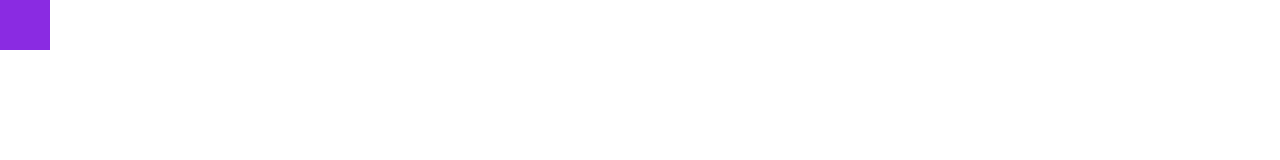
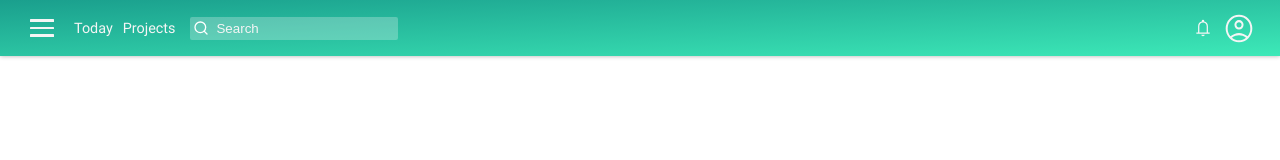
Before and after one commit to Mario-Florio/todo-list, a website built with webpack: page dist/index.html in a window 1280 px wide. Built offline with nearby package versions, Linux system fonts and the light colour scheme.

Commit message:
Created navbar (UI)

```diff
--- /dev/null
+++ b/src/global-functions.js
@@ -0,0 +1,14 @@
+
+export function createHTML(html) {
+    const template = document.createElement('template')
+    template.innerHTML = html.trim()
+    return template.content.firstElementChild
+}
+
+export function render(page) {
+    const body = document.querySelector('body')
+    while (body.hasChildNodes() === true) {
+        body.removeChild(body.lastChild)
+    }
+    body.appendChild(page)
+}
--- a/src/index.js
+++ b/src/index.js
@@ -1,7 +1,8 @@
-import './style-sheets/style.css'
+import './style.css'
+import { render } from './global-functions'
+import { formatDistance, addWeeks, addDays, subDays } from 'date-fns'
+import { navbar } from './navbar/navbar'
 
-const body = document.querySelector('body')
-const el = document.createElement('div')
-el.classList.add('styled')
+let distanceBetweenDatesInRealWords = formatDistance(addWeeks(new Date(), 5), new Date(), { addSuffix: true })
 
-body.appendChild(el)
+render(navbar)
--- /dev/null
+++ b/src/navbar/navbar.css
@@ -0,0 +1,190 @@
+
+.navbar {
+    display: flex;
+    justify-content: space-between;
+    color: whitesmoke;
+    font-family: 'Roboto';
+    font-size: .9rem;
+    height: 7dvh;
+    background-image: linear-gradient(to bottom right, rgb(26, 159, 141), rgb(61, 233, 184));
+    box-shadow: 0 .2px 5px rgba(0, 0, 0, 0.39);
+}
+
+.navbar-container-left {
+    display: flex;
+    align-items: center;
+    margin-left: 25px;
+}
+
+.navbar-container-right {
+    display: flex;
+    align-items: center;
+    margin-right: 25px;
+}
+
+/* Hamburger Menu */
+#hamburger-menu {
+    padding: 2px 5px;
+    border-radius: 2px;
+    cursor: pointer;
+}
+
+.bar {
+    background-color: whitesmoke;
+    margin: 5px 0;
+    height: 2.5px;
+    width: 24px;
+    border-radius: .5px;
+}
+
+#hamburger-menu:hover {
+    background-color: rgb(27, 120, 107);
+}
+
+#hamburger-menu, #hamburger-menu:hover {
+    transition-duration: 0.5s;
+}
+
+#hamburger, #bar1, #bar2, #bar3 {
+    transition: 0.4s;
+}
+
+.is-active>#bar1 {
+    transform: rotate(-45deg) translate(-5px, 5px);
+}
+
+.is-active>#bar2 {
+    opacity: 0;
+}
+
+.is-active>#bar3 {
+    transform: rotate(45deg) translate(-5px, -6px);
+}
+
+/* Links */
+#links {
+    display: flex;
+    margin-left: 10px;
+}
+
+.links {
+    padding: 16px 5px;
+    cursor: pointer;
+}
+
+.links:hover {
+    background-color: rgb(27, 120, 107);
+}
+
+.links, .links:hover {
+    transition-duration: 0.3s;
+}
+
+/* Search Bar */
+#search-bar {
+    display: flex;
+    align-items: center;
+    margin-left: 10px;
+    padding: 3px;
+    background-color: rgba(245, 245, 245, 0.265);
+    border: 0;
+    border-radius: 2px;
+}
+
+#search-bar>::placeholder {
+    color: whitesmoke;
+}
+
+#search-bar>button {
+    display: flex;
+    align-items: center;
+    padding: 0;
+    outline: none;
+    border: none;
+    background: transparent;
+    cursor: pointer;
+}
+
+#search-bar>input {
+    outline: none;
+    border: none;
+    background: transparent;
+    margin-left: 5px;
+}
+
+#search-bar>::-webkit-search-cancel-button {
+    -webkit-appearance: none;
+    appearance: none;
+    color: whitesmoke;
+    height: 15px;
+    width: 15px;
+    background-image: url('./cancel-icon.svg');
+    background-size: 15px;
+    background-repeat: no-repeat;
+    cursor: pointer;
+}
+
+/* Notification Bell */
+#notification-bell {
+    height: 20px;
+    width: 20px;
+    background-image: url('./notification-bell.svg');
+    background-size: 20px;
+    background-repeat: no-repeat;
+    background-position: center;
+    cursor: pointer;
+}
+
+#notification-counter {
+    display: none;
+    height: 12px;
+    width: 12px;
+    margin-left: -2px;
+    margin-top: -2px;
+    font-size: 8px;
+    text-align: center;
+    padding-top: 1px;
+    background-color: red;
+    border-radius: 7px;
+}
+
+/* Account Icon */
+#account-icon {
+    height: 7dvh;
+    width: 32.5px;
+    margin-left: 10px;
+    background-image: url('./account-icon.svg');
+    background-size: 32.5px;
+    background-repeat: no-repeat;
+    background-position: center;
+    cursor: pointer;
+}
+
+/* Media Query (small screens) */
+@media all and (max-width: 500px) {
+    .navbar-container-left {
+        margin-left: 8px;
+    }
+
+    .navbar-container-right {
+        margin-right: 8px;
+    }
+
+    .links {
+        display: none;
+    }
+
+    #search-bar {
+        margin-left: 0;
+        background: transparent;
+    }
+
+    #search-bar>svg {
+        height: 24px;
+        width: 24px;
+    }
+
+    #search-bar>input {
+        display: none;
+    }
+}
--- /dev/null
+++ b/src/navbar/navbar.js
@@ -0,0 +1,63 @@
+import { createHTML } from '../global-functions'
+import './navbar.css'
+
+export const navbar = createHTML(`
+    <div class="navbar"></div>
+`)
+
+const hamburgerMenu = createHTML(`
+    <div id="hamburger-menu">
+        <div class="bar" id="bar1"></div>
+        <div class="bar" id="bar2"></div>
+        <div class="bar" id="bar3"></div>
+    </div>
+`)
+
+const links = createHTML(`
+    <div id="links">
+        <div class="links">Today</div>
+        <div class="links">Projects</div>
+    </div>
+`)
+
+const searchBar = createHTML(`
+    <form id="search-bar">
+        <button>
+            <svg viewBox="0 0 24 24" width="16" height="16" stroke="white" stroke-width="2" fill="none" stroke-linecap="round" stroke-linejoin="round" class="css-i6dzq1">
+                <circle cx="11" cy="11" r="8"></circle>
+                <line x1="21" y1="21" x2="16.65" y2="16.65"></line>
+            </svg>
+        </button>
+        <input placeholder="Search" type="search"/>
+    </form>
+`)
+
+const notificationBell = createHTML(`
+    <div id="notification-bell">
+        <div id="notification-counter"><div>
+    </div>
+`)
+
+const accountIcon = createHTML(`
+    <div id="account-icon"></div>
+`)
+
+const navbarContainerLeft = createHTML(`
+    <div class="navbar-container-left"></div>
+`)
+
+const navbarContainerRight = createHTML(`
+    <div class="navbar-container-right"></div>
+`)
+
+navbar.appendChild(navbarContainerLeft)
+navbar.appendChild(navbarContainerRight)
+navbarContainerLeft.appendChild(hamburgerMenu)
+navbarContainerLeft.appendChild(links)
+navbarContainerLeft.appendChild(searchBar)
+navbarContainerRight.appendChild (notificationBell)
+navbarContainerRight.appendChild(accountIcon)
+
+hamburgerMenu.addEventListener('click', () => {
+    hamburgerMenu.classList.toggle('is-active')
+})
--- a/src/style-sheets/style.css
+++ b/src/style.css
@@ -1,6 +1,6 @@
 @font-face {
     font-family: 'Roboto';
-    src: url('../fonts/Roboto-Regular.woff') format('woff');
+    src: url('./fonts/Roboto-Regular.woff') format('woff');
     font-weight: 600;
     font-style: normal;
 }
@@ -12,9 +12,3 @@
 body {
     margin: 0;
 }
-
-.styled {
-    background-color: blueviolet;
-    height: 50px;
-    width: 50px;
-}
```
Also changed, not shown: dist/108aa1a911f1f8c0348e.svg (added), dist/8180bfcf4001ea526816.svg (added), dist/bundle.js, dist/de29bece5ae98f21b8a6.svg (added), src/navbar/account-icon.svg (added), src/navbar/cancel-icon.svg (added), src/navbar/notification-bell.svg (added).
